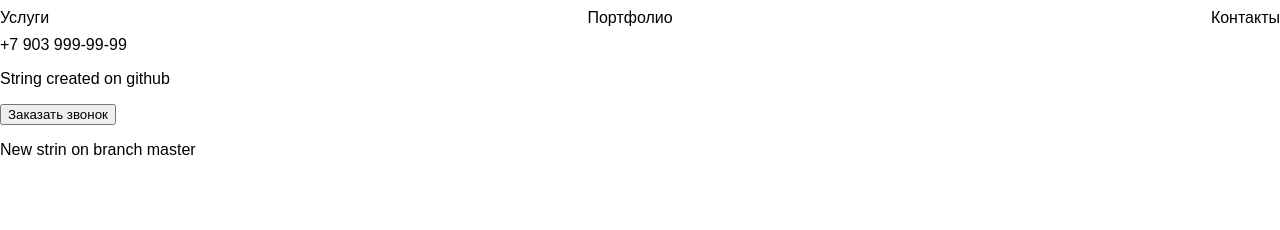
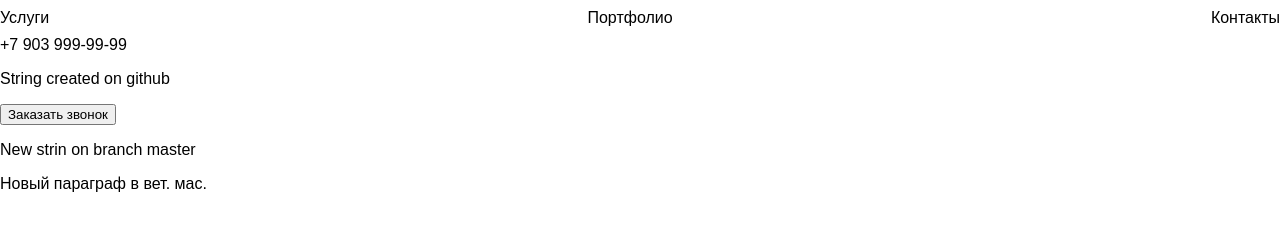
Before and after one commit to Tabby8462/skillbox, a plain HTML site: page index.html in a window 1280 px wide. Drawn offline with Linux system fonts and the light colour scheme.

Commit message:
new paragraph added

```diff
--- a/index.html
+++ b/index.html
@@ -23,5 +23,6 @@
             <p>New strin on branch master</p>
         </div>
     </header>
+    <p>Новый параграф в вет. мас.</p>
 </body>
 </html>
```
